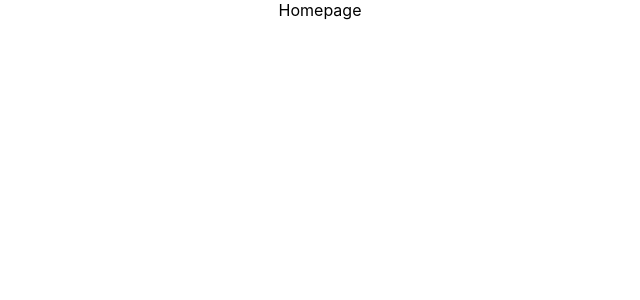
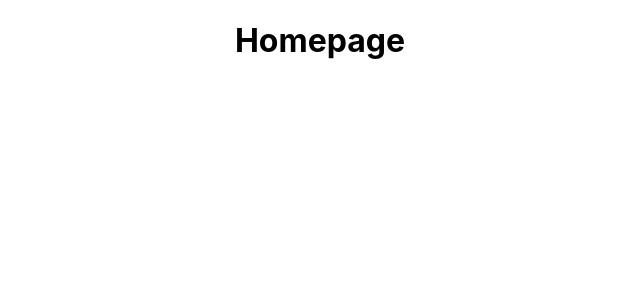
Before and after one commit to WilczekCK/bethemedesignset_react_express, a React (Create React App) app: page / in a window 1280 px wide. Shown: the top 300 px of the page, without its empty margins (320-960 px from the left). Built offline with nearby package versions, Linux system fonts and the light colour scheme.

Commit message:
routes are depending on their files

```diff
--- a/src/routes/About.js
+++ b/src/routes/About.js
@@ -0,0 +1,7 @@
+export default function AboutRoute(){
+    return (
+        <>
+            <h1>About</h1>
+        </>
+    )
+}
--- a/src/routes/Home.js
+++ b/src/routes/Home.js
@@ -0,0 +1,7 @@
+export default function HomeRoute(){
+    return (
+        <>
+            <h1>Homepage</h1>
+        </>
+    )
+}
--- a/src/routes/Library.js
+++ b/src/routes/Library.js
@@ -0,0 +1,7 @@
+export default function LibraryRoute(){
+    return (
+        <>
+            <h1>Library</h1>
+        </>
+    )
+}
```
Also changed, not shown: src/routes/index.js (+6 -3 lines).
